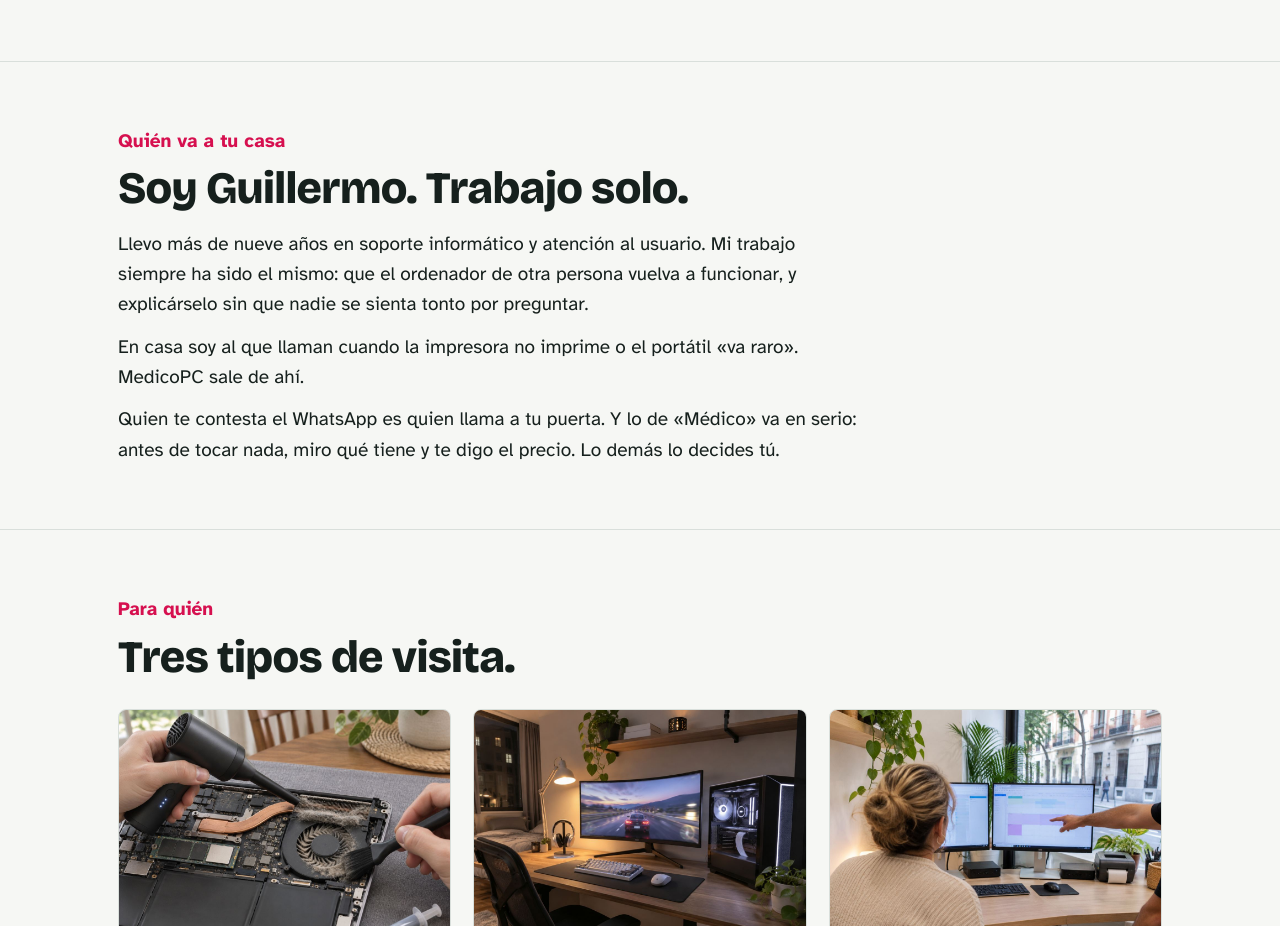
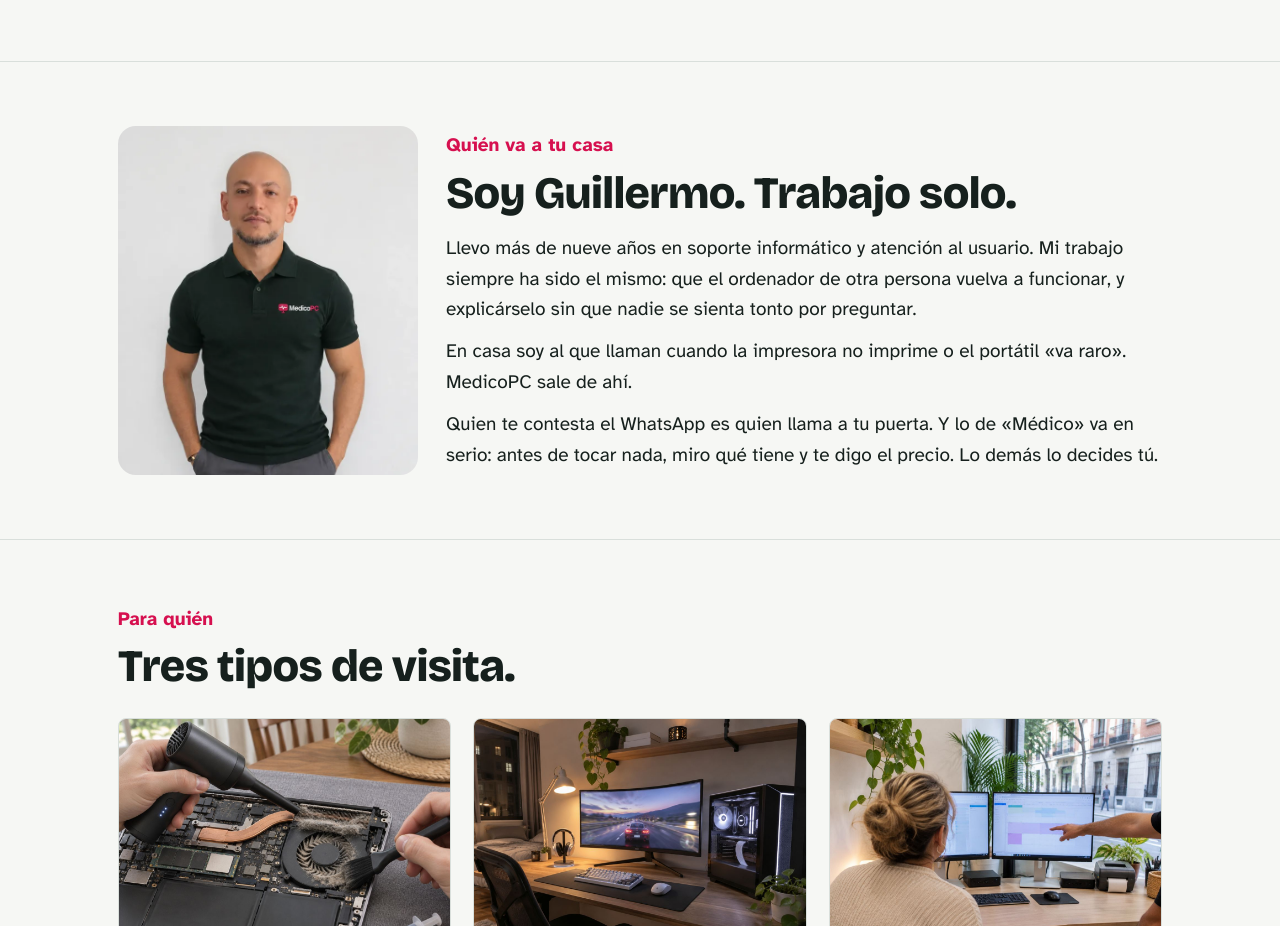
Before and after one commit to gpicomanville-svg/medicopc-web, a plain HTML site: page index.html in a window 1280 px wide. Shown: the part 5111-6037 px from the top of the page. Drawn offline with nearby package versions, Linux system fonts and the light colour scheme.

Commit message:
Foto de Guillermo en «Quién va a tu casa»
Co-Authored-By: Claude Opus 5.5 <noreply@anthropic.com>
Claude-Session: https://claude.ai/code/session_01Gpx6EDcubUCwCXu7Y8wnu4

```diff
--- a/index.html
+++ b/index.html
@@ -153,6 +153,10 @@ summary { cursor: pointer; font-weight: 700; }
 details p { margin-top: 8px; color: var(--gris); }
 
 footer { padding-block: 34px; border-top: 1px solid var(--raya); color: var(--gris); font-size: .95rem; }
+.quien-grid { display: grid; gap: 28px; align-items: center; }
+.quien-grid > * { min-width: 0; }
+.retrato { width: 100%; max-width: 320px; height: auto; border-radius: 18px; justify-self: center; }
+@media (min-width: 760px) { .quien-grid { grid-template-columns: 300px 1fr; } }
 footer .caja { display: grid; grid-template-columns: repeat(auto-fit, minmax(220px, 1fr)); gap: 18px; }
 footer b { color: var(--tinta); }
 footer .nota-visitas { display: block; margin-top: 8px; }
@@ -277,7 +281,8 @@ footer .nota-visitas { display: block; margin-top: 8px; }
   </section>
 
   <section id="quien">
-    <div class="caja">
+    <div class="caja quien-grid">
+      <img class="retrato" src="img/guillermo.webp" width="640" height="744" loading="lazy" alt="Guillermo, técnico de MedicoPC, con el polo de la marca">
       <div>
         <p class="antetitulo">Quién va a tu casa</p>
         <h2>Soy Guillermo. Trabajo solo.</h2>
```
Also changed, not shown: img/guillermo.webp (added).
